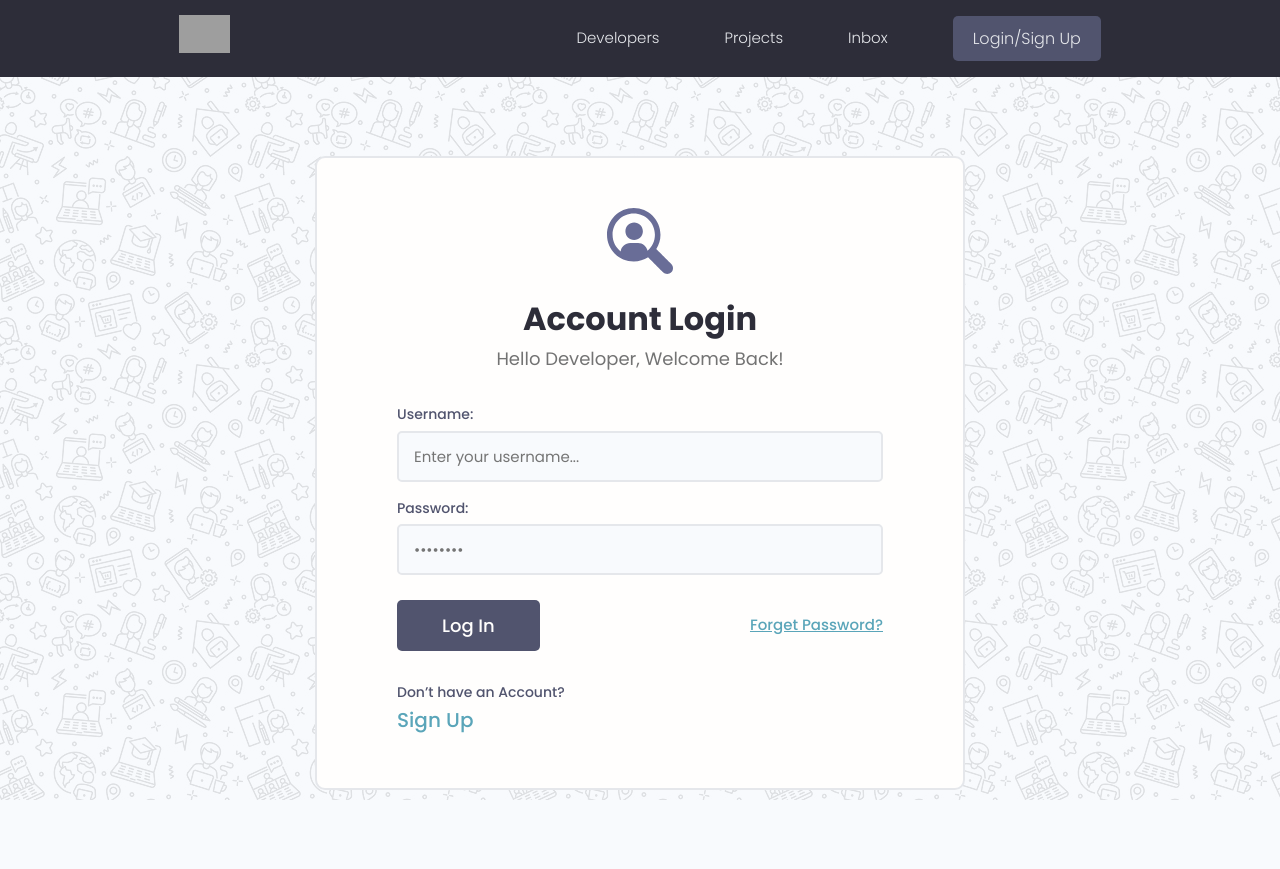
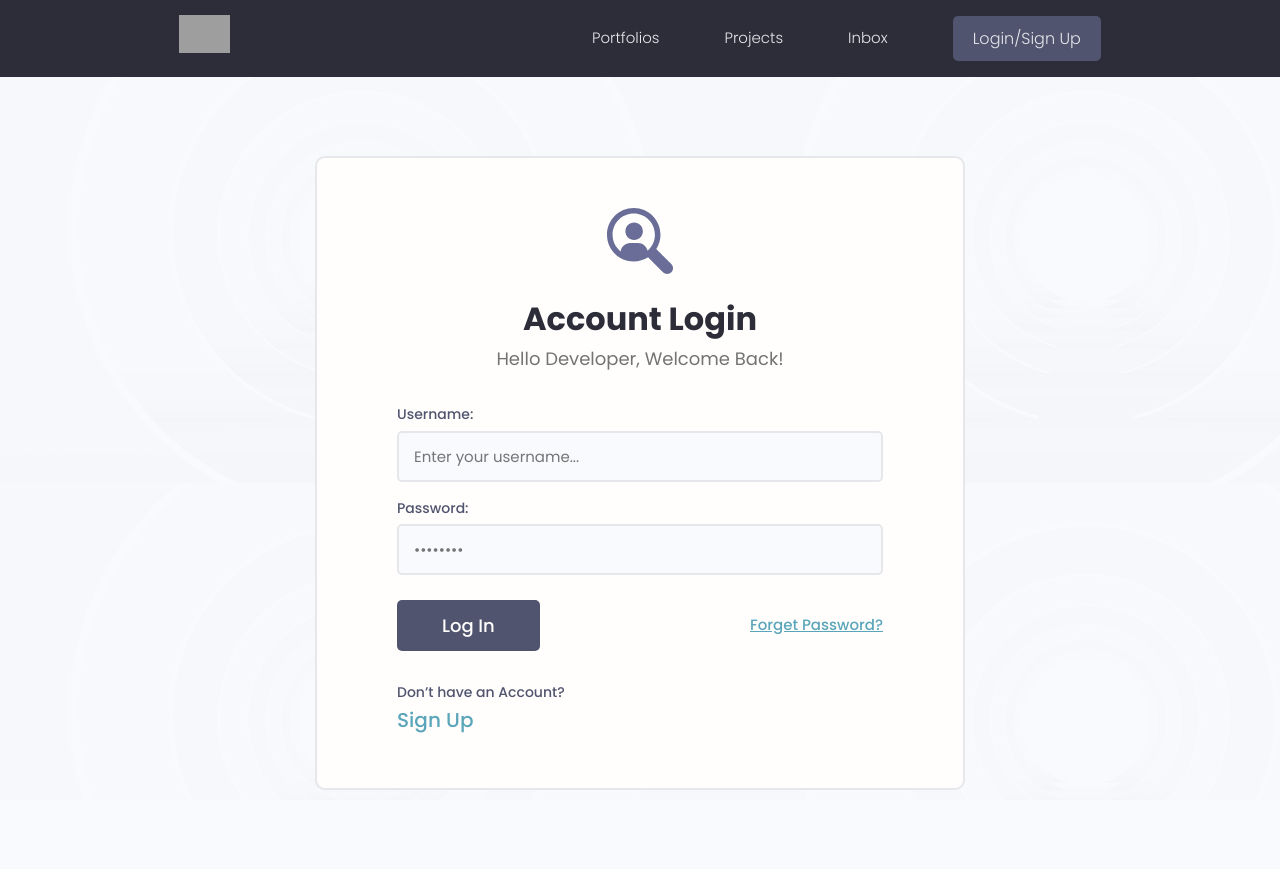
Before and after one commit to ShorenaK/Profolios, a Django app: a page that uses templates/navbar.html in a window 1280 px wide. Run offline with Django 4.2, Linux system fonts and the light colour scheme; some libraries are stand-ins or nearby versions; grey boxes are pictures that could not be loaded.

Commit message:
background changed

```diff
--- a/static/styles/app.css
+++ b/static/styles/app.css
@@ -659,7 +659,7 @@ img {
   left: 0;
   bottom: 0;
   right: 0;
-  background: url(../images/pattern.jpg);
+  background: url(../images/backgr.jpg);
 }
 
 .auth > .card {
--- a/templates/navbar.html
+++ b/templates/navbar.html
@@ -3,7 +3,7 @@
 <header class="header">
     <div class="container container--narrow">
       <a href="{% url 'profiles' %}" class="header__logo">
-        <img src="{% static 'images/logo.svg' %}" alt="DevSearch Logo" />
+        <img src="{% static 'images/logo.svg' %}" alt="ProSearch Logo" />
       </a>
       <nav class="header__nav">
         <input type="checkbox" id="responsive-menu" />
@@ -12,7 +12,7 @@
           <div class="toggle-menu__lines"></div>
         </label>
         <ul class="header__menu">
-          <li class="header__menuItem"><a href="{% url 'profiles' %}">Developers</a></li>
+          <li class="header__menuItem"><a href="{% url 'profiles' %}">Portfolios</a></li>
           <li class="header__menuItem"><a href="{% url 'projects' %}">Projects</a></li>
           <li class="header__menuItem"><a href="">Inbox</a></li>
 
```
Also changed, not shown: static/images/backgr.jpg (added).
